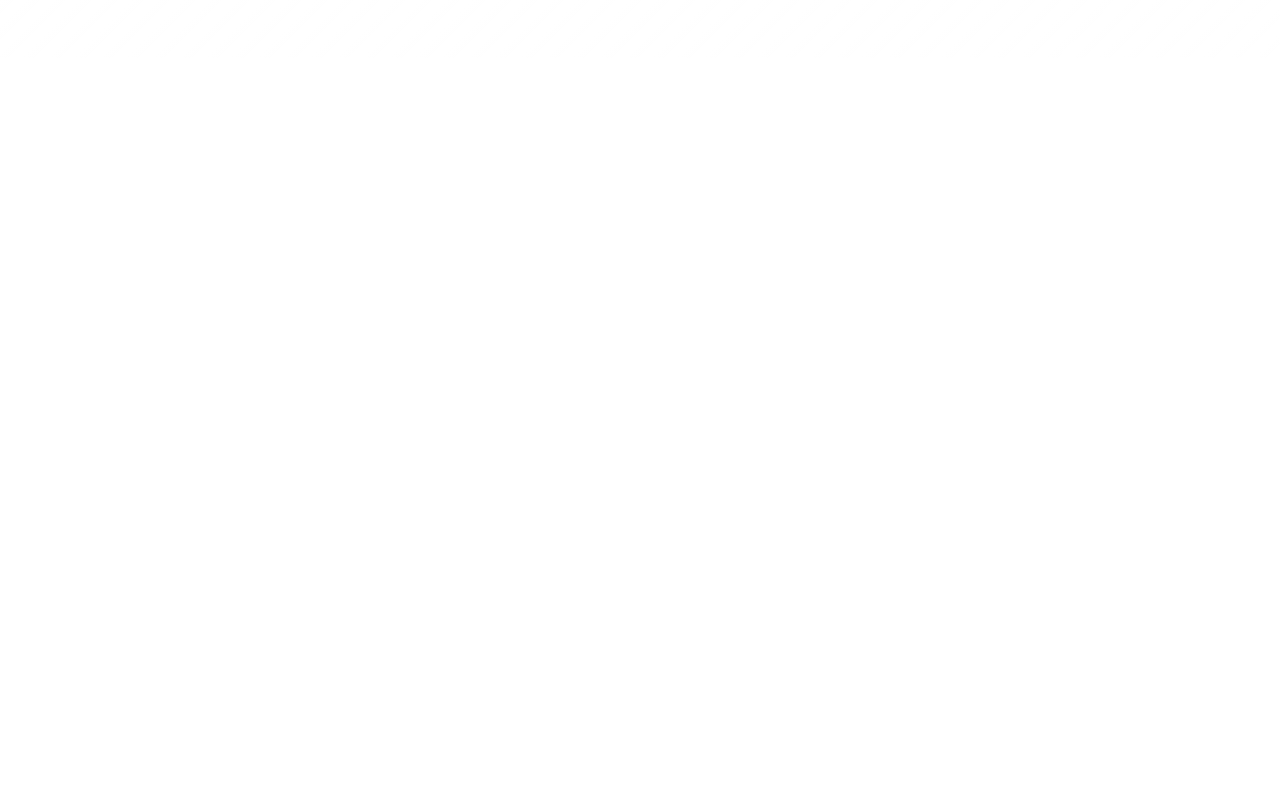
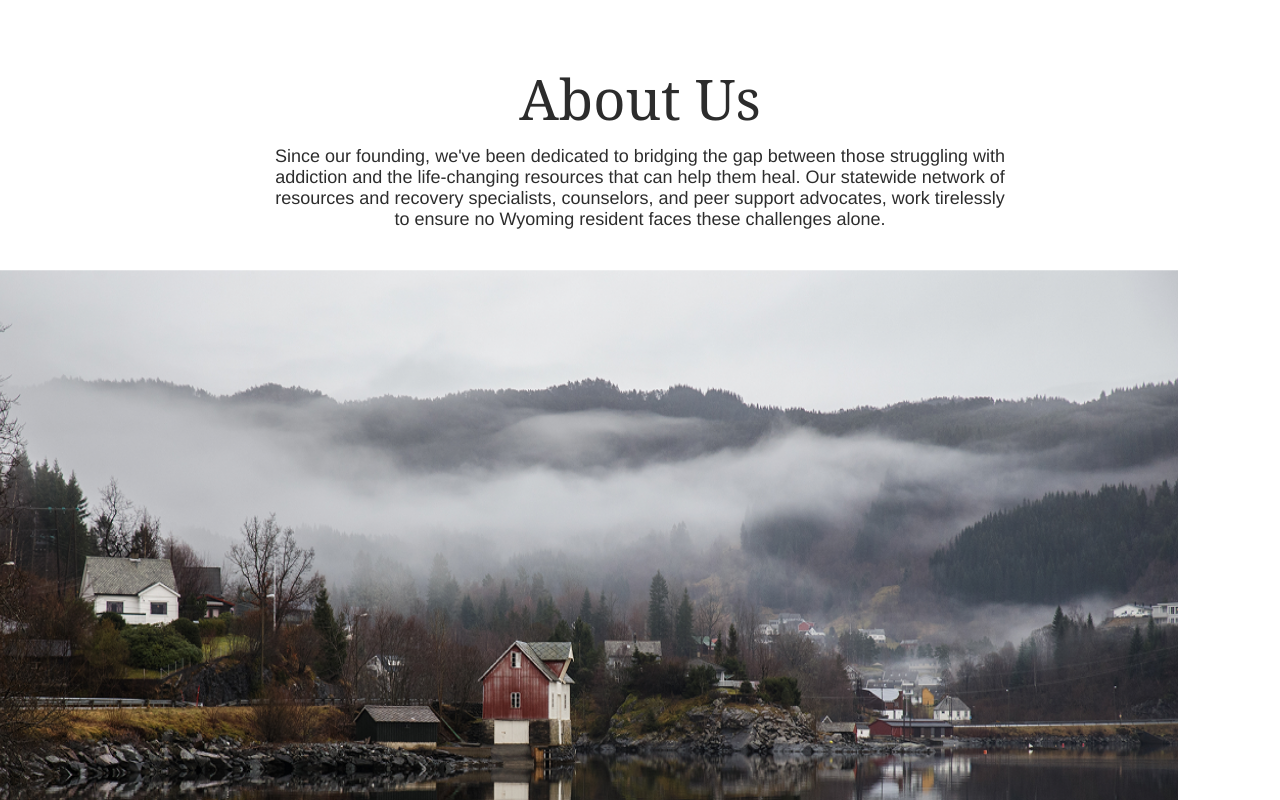
Before and after one commit to AdeJulius46/anime, a Next.js app: page /Landing/Aboutus in a window 1280 px wide. Shown: the top 800 px of the page. Built offline with nearby package versions, Linux system fonts and the light colour scheme.

Commit message:
Everything is sorted

```diff
--- a/src/app/Landing/Aboutus/page.tsx
+++ b/src/app/Landing/Aboutus/page.tsx
@@ -1,89 +1,101 @@
-"use client";
-import React, { useEffect, useState } from "react";
-import { Button } from "../../components/ui/button";
-import { motion, AnimatePresence } from "framer-motion";
+"use client"
+import { useRef } from 'react'
+import { useInView, motion,useScroll,useTransform} from 'framer-motion'
+const About = () => {
+ const ref = useRef(null)
 
-const Header = () => {
-  const [isOnWhite, setIsOnWhite] = useState(false);
-  const [menuOpen, setMenuOpen] = useState(false);
-
-  // Detect white sections on scroll
-  useEffect(() => {
-    const handleScroll = () => {
-      const sections = document.querySelectorAll("#white-section");
-      const headerHeight = 58;
-      let overlapping = false;
-
-      sections.forEach((section) => {
-        const rect = section.getBoundingClientRect();
-        if (rect.top <= headerHeight && rect.bottom >= 0) {
-          overlapping = true;
-        }
-      });
-
-      setIsOnWhite(overlapping);
-    };
-
-    window.addEventListener("scroll", handleScroll);
-    handleScroll();
-    return () => window.removeEventListener("scroll", handleScroll);
-  }, []);
+   const isInView = useInView(ref, { once: true, margin: "-100px" })
+    const { scrollYProgress } = useScroll({
+    target: ref,
+    offset: ["start end", "end start"],
+  });
+    const scaleY = useTransform(scrollYProgress, [0, 0.5, 1], [1, 1.15, 1]);
+  const opacity = useTransform(scrollYProgress, [0, 0.1, 0.9, 1], [0.6, 1, 1, 0.6]);
 
   return (
-    <>
-      {/* HEADER */}
-      <header className="fixed top-0 w-full h-[58px] z-[50] flex justify-end">
-        <div className="w-full flex justify-end backdrop-blur-[21px] bg-[linear-gradient(135deg,rgba(255,255,255,0.2)_0%,rgba(255,255,255,0)_100%)]">
-          <Button
-            variant="ghost"
-            className="transition-colors duration-500"
-            aria-label="Menu"
-            onClick={() => setMenuOpen(true)}
-          >
-            <img
-              className="w-[42px] object-cover transition-all"
-              alt="Menu icon"
-              src={isOnWhite ? "/Group 1 (1).svg" : "/Group 1.svg"} // 🟢 swap your icons here
+    <div>
+         <section className="  w-full  bg-[#fff] relative   flex flex-col overflow-hidden "
+            ref={ref}
+         >
+        < motion.h1
+        initial={{ opacity: 0, filter: "blur(10px)" }}
+        animate={isInView ? { opacity: 1, filter: "blur(0px)" } : {}}
+        transition={{
+          duration: 1.5,
+          ease: "easeOut",
+        }}
+
+        className="  mt-[60px]  self-center font-serif    font-normal text-[#2c2c2c] text-[32px]  md:text-[56px] text-center tracking-[0] leading-[normal]">
+          About Us
+        </motion.h1>
+
+
+        <motion.p
+         initial={{ opacity: 0  }} // starts lower and invisible
+      animate={isInView ? { opacity: 1 } : {}}  // fades in and slides up
+      transition={{
+         delay: 1,                       // ⏳ wait 3 seconds before starting
+         duration: 1,                     // fade in over 1 second
+         ease: "easeInOut"    // smooth easing
+      }}
+
+        className="h-[92px] md:w-[800px] text-[14px] px-8 text-start md:text-center  md:text-[18px] self-center mt-2.5  px-4 mb-[60px] [font-family:'Sora',Helvetica] font-[400] text-[#2D2D2D] text-lg text-center tracking-[0] leading-[normal]">
+          Since our founding, we've been dedicated to bridging the gap between
+          those struggling with addiction and the life-changing resources that
+          can help them heal. Our statewide network of resources and recovery
+          specialists, counselors, and peer support advocates, work tirelessly
+          to ensure no Wyoming resident faces these challenges alone.
+        </motion.p>
+        < motion.div
+
+        >
+            <motion.img
+              style={{scaleY,
+          opacity,
+          originY: 0.5}}
+
+            className="ml-[-26px] w-[1204px] md:h-[703px] mt-[25px] bg-cover bg-[50%_50%]"  src={"/Frame2.png"}
+
             />
-          </Button>
-        </div>
-      </header>
 
-      {/* FULLSCREEN DROPDOWN MENU */}
-      <AnimatePresence>
-        {menuOpen && (
-          <motion.div
-            key="menu"
-            initial={{ opacity: 0 }}
-            animate={{ opacity: 1 }}
-            exit={{ opacity: 0 }}
-            className="fixed inset-0 z-[100] bg-black bg-opacity-90 text-white flex flex-col items-center justify-center"
-          >
-            <motion.div
-              initial={{ y: -30, opacity: 0 }}
-              animate={{ y: 0, opacity: 1 }}
-              transition={{ delay: 0.2, duration: 0.4 }}
-              className="flex flex-col items-center gap-8 text-3xl font-medium"
-            >
-              <a href="#about" onClick={() => setMenuOpen(false)}>About</a>
-              <a href="#services" onClick={() => setMenuOpen(false)}>Services</a>
-              <a href="#projects" onClick={() => setMenuOpen(false)}>Projects</a>
-              <a href="#contact" onClick={() => setMenuOpen(false)}>Contact</a>
-            </motion.div>
+        </motion.div>
 
-            {/* CLOSE BUTTON */}
-            <Button
-              onClick={() => setMenuOpen(false)}
-              variant="ghost"
-              className="absolute top-8 right-8 text-white text-xl"
-            >
-              ✕
-            </Button>
-          </motion.div>
-        )}
-      </AnimatePresence>
-    </>
-  );
-};
+        <motion.p
+        initial={{ opacity: 0  }} // starts lower and invisible
+      animate={isInView ? { opacity: 1 } : {}}  // fades in and slides up
+      transition={{
+         delay: 3,                       // ⏳ wait 3 seconds before starting
+         duration: 1,                     // fade in over 1 second
+         ease: "easeInOut"    // smooth easing
+      }}
+        className="  md:px-4 text-[14px] px-8 text-start md:text-center  md:text-[18px] h-[68px] md:w-[852px] self-center mt-[40px] md:mt-[110px]   md:mb-[40px] [font-family:'Sora',Helvetica] font-normal text-[#2c2c2c] text-lg text-center tracking-[0] leading-[normal]">
+          We understand that recovery isn't just about overcoming addiction—it's
+          about rebuilding lives, restoring families, and strengthening
+          communities. We're committed to making recovery accessible to
+          everyone, regardless of location, financial situation, or background.
+        </motion.p>
 
-export default Header;
+
+
+              < motion.div
+              className='mt-[60px]'
+
+        >
+            <motion.img
+                style={{ scaleY,
+          opacity,
+          originY: 0.5}}
+
+            className=" ml-[30px] md:ml-[294px]  w-[1178px] md:h-[703px] mt-[20px] md:mt-[35px] bg-cover bg-[50%_50%]"  src={"/Frame3.png"}
+
+            />
+
+        </motion.div>
+
+
+      </section>
+    </div>
+  )
+}
+
+export default About
--- a/src/app/Landing/Header/Header.tsx
+++ b/src/app/Landing/Header/Header.tsx
@@ -1,51 +1,88 @@
-"use client"
+"use client";
 import React, { useEffect, useState } from "react";
 import { Button } from "../../components/ui/button";
+import { motion, AnimatePresence } from "framer-motion";
 
 const Header = () => {
   const [isOnWhite, setIsOnWhite] = useState(false);
+  const [menuOpen, setMenuOpen] = useState(false);
 
+  // Detect white sections on scroll
   useEffect(() => {
     const handleScroll = () => {
-      // Select ALL elements with id="white-section"
-      const whiteSections = document.querySelectorAll("#white-section");
+      const sections = document.querySelectorAll("#white-section");
       const headerHeight = 58;
-      let isOverWhite = false;
+      let overlapping = false;
 
-      whiteSections.forEach((section) => {
+      sections.forEach((section) => {
         const rect = section.getBoundingClientRect();
-        // Detect if header overlaps any white section
         if (rect.top <= headerHeight && rect.bottom >= 0) {
-          isOverWhite = true;
+          overlapping = true;
         }
       });
 
-      setIsOnWhite(isOverWhite);
+      setIsOnWhite(overlapping);
     };
 
     window.addEventListener("scroll", handleScroll);
-    handleScroll(); // Run once on load
+    handleScroll();
     return () => window.removeEventListener("scroll", handleScroll);
   }, []);
 
   return (
-    <header className="  md:hidden lg:hidden    fixed top-0 w-full   h-[58px] z-[12] flex justify-end">
-      <div className=" md:hidden lg:hidden   w-full flex justify-end backdrop-blur-[21px] backdrop-brightness-[100%] bg-[linear-gradient(135deg,rgba(255,255,255,0.2)_0%,rgba(255,255,255,0)_100%)]">
+    <>
+      {/* HEADER */}
+      <header className=" md:hidden  fixed top-0 w-full h-[58px] z-[50] flex justify-end" id="white-section">
+        <div className="w-full flex justify-end backdrop-blur-[21px] bg-[linear-gradient(135deg,rgba(255,255,255,0.2)_0%,rgba(255,255,255,0)_100%)]">
           <Button
             variant="ghost"
             className="transition-colors duration-500"
             aria-label="Menu"
+            onClick={() => setMenuOpen(true)}
           >
-          <div className="h-2 flex flex-col gap-[7px] transition-all duration-500">
             <img
-              className="w-[42px] -mt-px object-cover transition-all duration-500"
-              alt="Menu"
-              src={isOnWhite ? "/Group 1 (1).svg" : "/Group 1.svg"}
+              className="w-[42px] object-cover transition-all"
+              alt="Menu icon"
+              src={isOnWhite ? "/Group 1 (1).svg" : "/Group 1.svg"} // 🟢 swap your icons here
             />
-          </div>
           </Button>
         </div>
       </header>
+
+      {/* FULLSCREEN DROPDOWN MENU */}
+      <AnimatePresence>
+        {menuOpen && (
+          <motion.div
+            key="menu"
+            initial={{ opacity: 0 }}
+            animate={{ opacity: 1 }}
+            exit={{ opacity: 0 }}
+            className="fixed inset-0 z-[100] bg-black bg-opacity-90 text-white flex flex-col items-center justify-center"
+          >
+            <motion.div
+              initial={{ y: -30, opacity: 0 }}
+              animate={{ y: 0, opacity: 1 }}
+              transition={{ delay: 0.2, duration: 0.4 }}
+              className="flex flex-col items-center gap-8 text-3xl font-medium"
+            >
+              <a href="#about" onClick={() => setMenuOpen(false)}>About</a>
+              <a href="#services" onClick={() => setMenuOpen(false)}>Services</a>
+              <a href="#projects" onClick={() => setMenuOpen(false)}>Projects</a>
+              <a href="#contact" onClick={() => setMenuOpen(false)}>Contact</a>
+            </motion.div>
+
+            {/* CLOSE BUTTON */}
+            <Button
+              onClick={() => setMenuOpen(false)}
+              variant="ghost"
+              className="absolute top-8 right-8 text-white text-xl"
+            >
+              ✕
+            </Button>
+          </motion.div>
+        )}
+      </AnimatePresence>
+    </>
   );
 };
 
```
Lines whose indentation alone changed are shown as unchanged.
